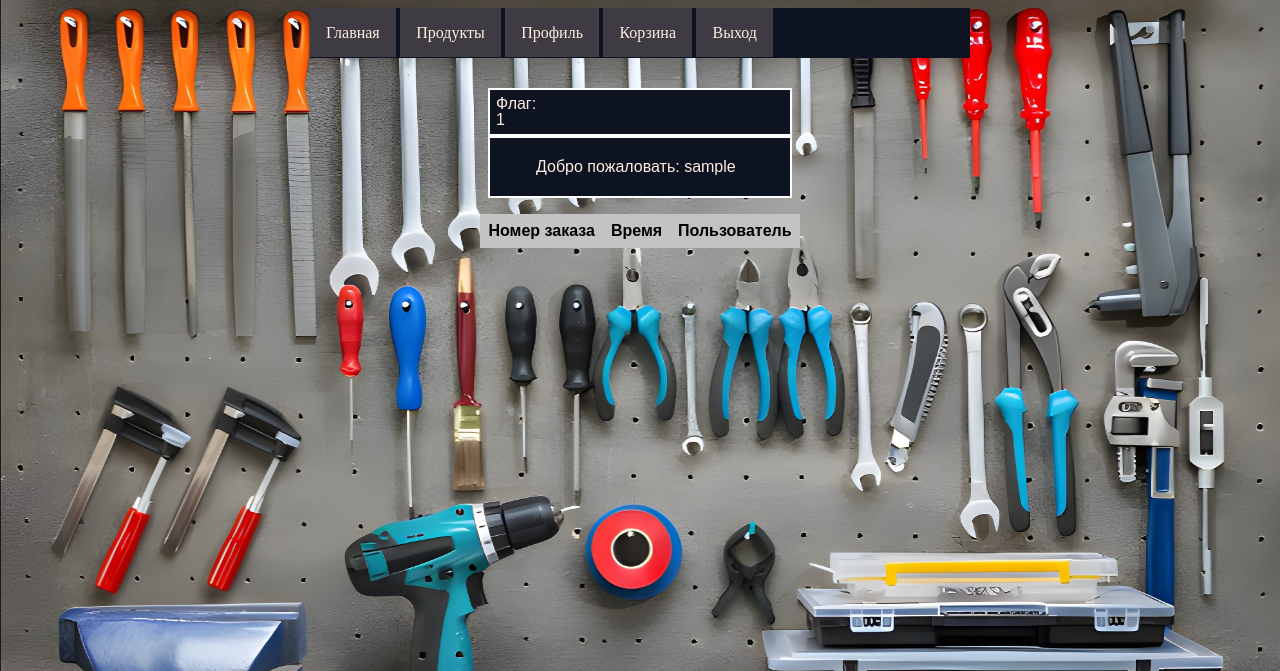
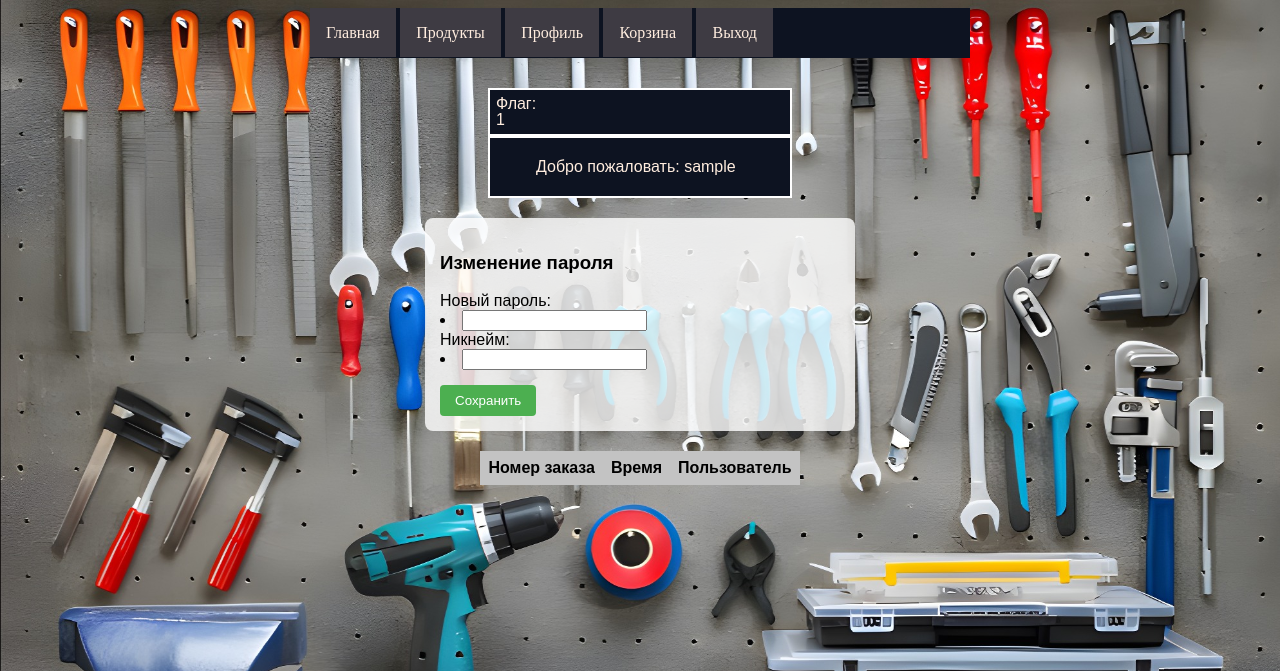
Before and after one commit to p1zza/cybCTF, a Flask app: page /profile in a window 1280 px wide. Shown: the top 671 px of the page. Run offline with Flask 3, Linux system fonts and the light colour scheme; a user stored in the database is signed in; data comes from the database, SQL or seed files in the repository; lists and menus that the app fills with data are empty.

Commit message:
functions upd

```diff
--- a/app.py
+++ b/app.py
@@ -42,17 +42,28 @@ def products():
         flash("Продукт добавлен в корзину")
         return render_template("products.html",headings = headings, data = row)
 
-@app.route('/profile')
+@app.route('/profile', methods=['GET', 'POST'])
 @login_required
 def profile():
     content = {}
-    content ['username'] = []
-    content ['username'] = session['username']
+    content['username'] = session['username']
+    row = models.getOrdersByUser(session['username'])
+
+    if request.method == 'POST':
+        new_password = request.form.get('new_password')
+        username = request.form.get('username')
+
+        if not validate(new_password):
+            flash("Пароль должен содержать только буквы и цифры")
+        else:
+            models.updateUser(username, new_password)
+            session['password'] = new_password
+            flash("Пароль успешно изменен")
+            return redirect(url_for('profile'))
+
     flash("Флаг:")
     flash(session['flag'])
-    row = models.getOrdersByUser(session['username'])
-
-    return (render_template("profile.html",context = content, headings = ("Номер заказа","Время","Пользователь"), data = row))
+    return render_template("profile.html", context=content, headings=("Номер заказа", "Время", "Пользователь"), data=row)
 
 
 @app.route('/registration', methods=['GET', 'POST'])
@@ -166,7 +177,6 @@ def load_user(userlogin):
 
 
 def validate(s):
-    # Регулярное выражение для проверки, содержит ли строка только буквы и цифры
     regex = re.compile(r'^[a-zA-Z0-9]+$')
     ss = str(s)
     a = regex.match(str(s))
@@ -183,8 +193,8 @@ class UserLogin():
         self.__user=user
         return self
     def is_authenticated(self):
+            return True
 
-            return True
     def is_active(self):
         return True
     def is_anonymous(self):
--- a/models.py
+++ b/models.py
@@ -41,9 +41,8 @@ sql_insert_products_table = """INSERT INTO products (id, name, price) VALUES
                                         """
 
 sql_insert_users_admin = """INSERT INTO users (id, user, password, adress ,isadmin) VALUES
-                                    ('1', 'admin', 'HelloIAmAdmin','flag{fWNtSLGxPEOQByiellmvlhtH}', True),
-                                    ('2', 'Bob', 'DontTryToHack','', '0'),
-                                    ('3', 'Alice', 'DontTryToHackMeToo','', '0');
+                                    ('1', 'admin', 'SGVsbG9JQW1BZG1pbg','flag{fWNtSLGxPEOQByiellmvlhtH}', True),
+                                    ('2', 'Bob', 'DontTryToHack','', '0');
                                         """
 
 sql_insert_orders = """INSERT INTO orders (order_id, data,user) VALUES
@@ -192,12 +191,12 @@ def insertUser(user,password):
     finally:
         if conn:
             conn.close()
+
 def updateUser(user,password):
     try:
         conn = sqlite3.connect(db_file)
         cur = conn.cursor()
-        cur.execute("UPDATE users SET password = ? WHERE user = ?;", (password,user))
-        row = cur.fetchall()
+        cur.execute("UPDATE users SET password = ? WHERE user = ?;", (password, user))
         conn.commit()
         return conn.total_changes
     except Error as e:
@@ -205,6 +204,7 @@ def updateUser(user,password):
     finally:
         if conn:
             conn.close()
+
 def getUser(user):
     row = ""
     try:
--- a/static/main.css
+++ b/static/main.css
@@ -149,3 +149,27 @@ body {
   align-items: center;
   gap: 0.2rem;
 }
+
+    .change-password-form {
+        margin: 20px 0;
+        margin-left: auto;
+        margin-right: auto;
+        padding: 15px;
+        background: rgba(255, 255, 255, 0.8);
+        border-radius: 8px;
+        max-width: 400px;
+    }
+    .form-group {
+        margin-bottom: 15px;
+    }
+    .btn-save {
+        background-color: #4CAF50;
+        color: white;
+        padding: 8px 15px;
+        border: none;
+        border-radius: 4px;
+        cursor: pointer;
+    }
+    .btn-save:hover {
+        background-color: #45a049;
+    }
--- a/templates/profile.html
+++ b/templates/profile.html
@@ -35,6 +35,21 @@
                 Добро пожаловать: {{context.username}}
             </ol>
         </div>
+
+        <div class="change-password-form">
+            <h3>Изменение пароля</h3>
+            <form method="POST" action="/profile">
+                <!--<input type="hidden" name="username" value="{{ context.username }}">-->
+                <div class="form-group">
+                    <label for="new_password">Новый пароль:</label>
+                    <li><input type="password" id="new_password" name="new_password" required></li>
+                    <label for="new_username">Никнейм:</label>
+                    <li><input type="username" id="new_username" name="new_username" required></li>
+                </div>
+                <button type="submit" class="btn-save">Сохранить</button>
+            </form>
+        </div>
+
         <table class = "table">
             <tr class = "table__header">
                 {% for header in headings %}
```
Also changed, not shown: 1 other file.
